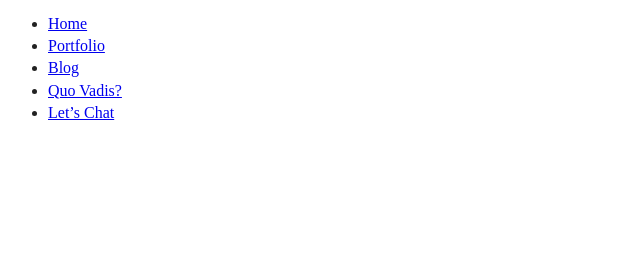
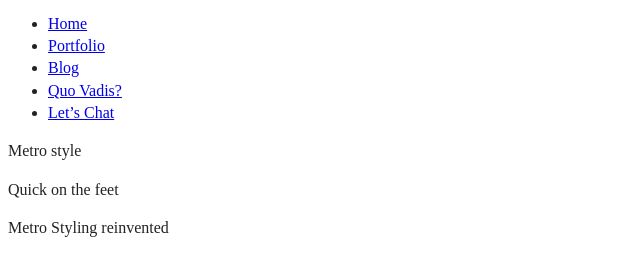
Before and after one commit to wendeshiro/project01-metrolics, a website built with webpack: page index.html in a window 1280 px wide. Shown: the part 35-310 px from the top of the page, without its empty margins (0-640 px from the left). Built offline with nearby package versions, Linux system fonts and the light colour scheme.

Commit message:
Add hero section HTML structure

```diff
--- a/index.html
+++ b/index.html
@@ -37,7 +37,13 @@
         </ul>
       </nav>
     </header>
-
+    <main>
+      <section>
+        <p>Metro style</p>
+        <p>Quick on the feet</p>
+        <p>Metro Styling reinvented</p>
+      </section>
+    </main>
     <script src="js/app.js"></script>
   </body>
 </html>
```
